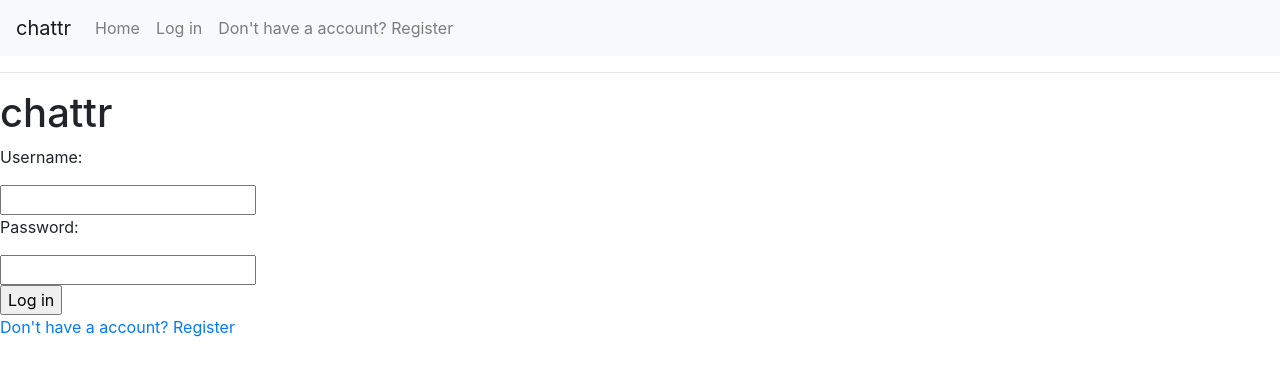
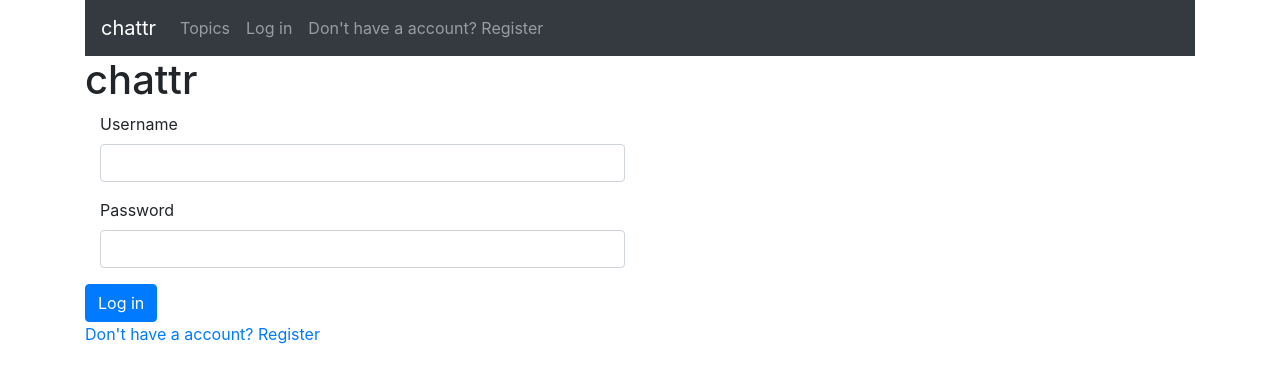
Before and after one commit to vilhai/tsoha-chattr, a Flask app: page /login in a window 1280 px wide. Shown: the top 383 px of the page. Run offline with Flask 3, Linux system fonts and the light colour scheme; some libraries are stand-ins or nearby versions.

Commit message:
Update appearance using bootstrap

```diff
--- a/routes.py
+++ b/routes.py
@@ -1,5 +1,6 @@
 from app import app
 from flask import render_template, request, redirect
+from datetime import datetime
 import users
 import messages
 import topics
@@ -23,6 +24,16 @@ def send(topicid):
             return redirect(f"/topic/{topicid}")
         else:
             return render_template("error.html", msg="Couldn't send the message. Are you signed in?")
+
+
+@app.route("/like/<int:msgid>")
+def like(msgid):
+
+    if messages.like_message(msgid, ):
+        return redirect(f"/topic/{topicid}")
+    else:
+        return render_template("error.html", msg="Couldn't send the message. Are you signed in?")
+
 
 
 
--- a/templates/error.html
+++ b/templates/error.html
@@ -4,8 +4,6 @@
 
 {% block content %}
 
-<body>
     {{ msg }}
-</body>
-
+</div>
 {% endblock %}
--- a/templates/layout.html
+++ b/templates/layout.html
@@ -1,23 +1,31 @@
 <!DOCTYPE html>
 
 <link rel="stylesheet" href="https://stackpath.bootstrapcdn.com/bootstrap/4.5.0/css/bootstrap.min.css">
+<meta name="viewport" content="width=device-width, initial-scale=1, shrink-to-fit=no">
 
 <title>chattr - {% block title %}{% endblock %}</title>
+<div class="container">
 
-<nav class="navbar navbar-expand-lg navbar-light bg-light">
+<nav class="navbar navbar-expand-lg navbar-dark bg-dark">
 
     <a class="navbar-brand" href="/">chattr</a>
 
-    <div class="collapse navbar-collapse" id="navbarText">
+    <button class="navbar-toggler" type="button" data-toggle="collapse" data-target="#navbar" aria-controls="navbar" aria-expanded="false" aria-label="Toggle navigation">
+        <span class="navbar-toggler-icon"></span>
+    </button>
+
+    <div class="collapse navbar-collapse" id="navbar">
         <ul class="navbar-nav mr-auto">
             <li class="nav-item">
-                <a class="nav-link" href="/">Home</a>
+                <a class="nav-link" href="/">Topics</a>
             </li>
 
             {% if session.user_id %}
                 <li class="nav-item">
                     <a class="nav-link" href="/logout">Log out</a>
                 </li>
+
+
 
             {% else %}
                 <li class="nav-item">
@@ -31,9 +39,14 @@
             {% endif %}
 
         </ul>
+
+        {% if session.user_id %}
+        <span class="navbar-text">
+            You are logged in.
+        </span>
+        {% endif %}
+
     </div>
 </nav>
 
-<hr>
-
 {% block content %}{% endblock %}
--- a/templates/login.html
+++ b/templates/login.html
@@ -4,21 +4,31 @@
 
 {% block content %}
 
-<body>
+
     <h1>chattr</h1>
 
     <form action="/login" method="POST">
 
-        <p>Username:</p><input type="text" name="username">
-        <br>
-        <p>Password:</p><input type="password" name="password">
-        <br>
-        <input type="submit" value="Log in">
-        <br>
+        <div class="form-group col-6">
+            <label for="username">Username</label>
+            <input type="text" class="form-control" name="username">
+        </div>
+
+
+        <div class="form-group col-6">
+            <label for="password">Password</label>
+            <input type="password" class="form-control" name="password">
+        </div>
+
+        <div>
+            <input type="submit" class="btn btn-primary" value="Log in">
+        </div>
+
     </form>
 
     <a href="/register">Don't have a account? Register</a>
 
-</body>
 
+
+</div>
 {% endblock %}
--- a/templates/register.html
+++ b/templates/register.html
@@ -4,7 +4,7 @@
 
 {% block content %}
 
-<body>
+
     <h1>chattr</h1>
 
     <form action="/register" method="POST">
@@ -21,6 +21,6 @@
 
     <a href="/login">Already have an account? Log in</a>
 
-</body>
 
+</div>
 {% endblock %}
```
Also changed, not shown: templates/index.html (+6 -6 lines), templates/topic.html (+3 -4 lines).
